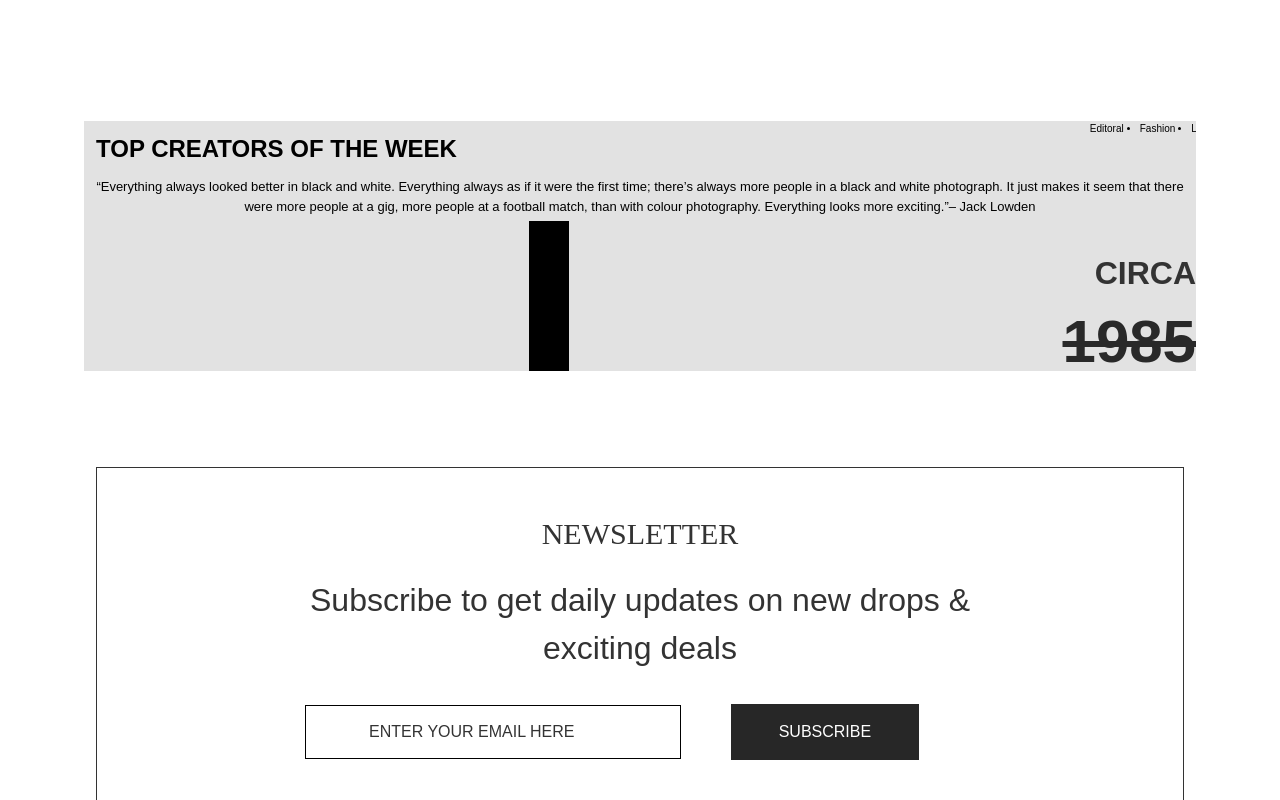
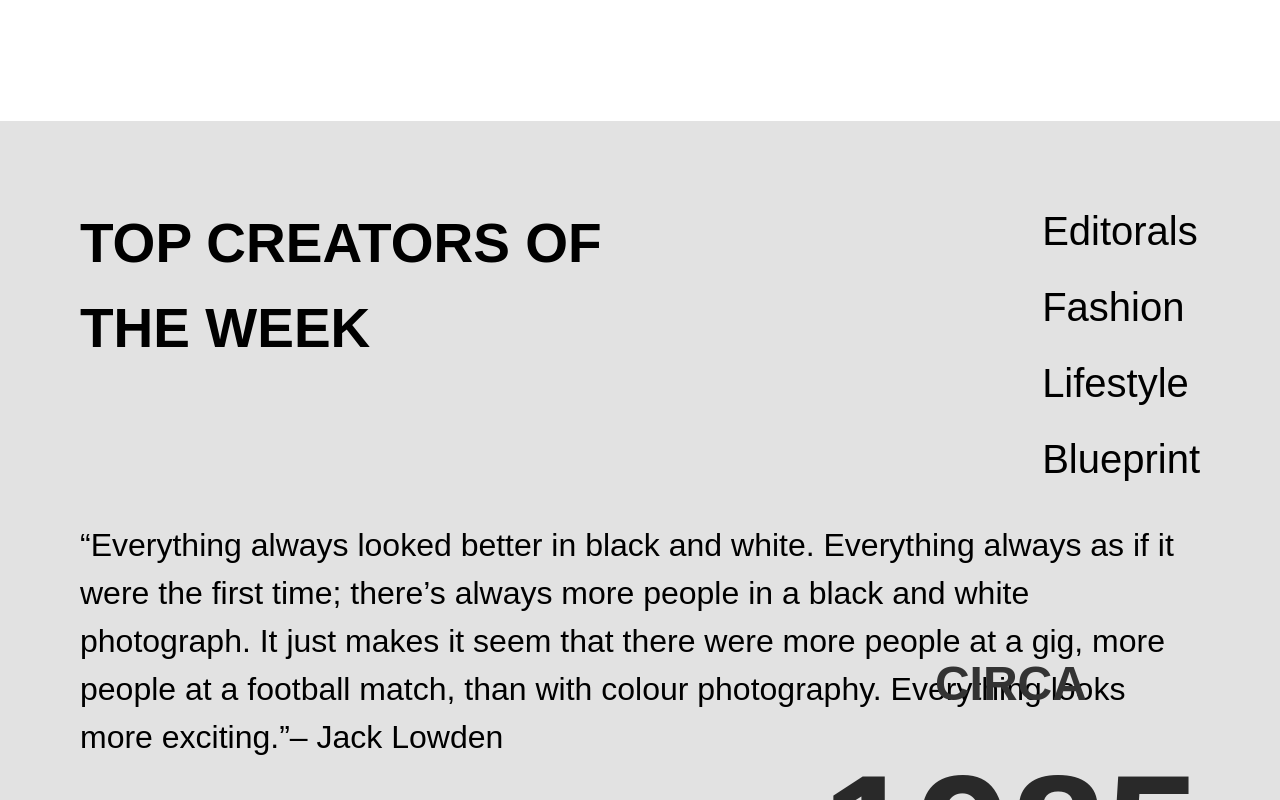
Before and after one commit to eniiku/Artsy, a React (Vite) app: page / in a window 1280 px wide. Shown: the part 2940-3740 px from the top of the page. Built offline with nearby package versions, Linux system fonts and the light colour scheme; a web font is replaced by a local one.

Commit message:
feat(HomePage): create desktop view for top creators section

```diff
--- a/src/views/Home/HomePage/HomePage.tsx
+++ b/src/views/Home/HomePage/HomePage.tsx
@@ -204,23 +204,41 @@ const HomePage = () => {
 
       <section
         aria-label='showcase of the best creators for the week'
-        className='bg-light_gray_clr-300 -mx-3 relative h-[250px] overflow-hidden'
+        className='bg-light_gray_clr-300 -mx-3 relative h-[250px] overflow-hidden lg:-mx-24
+          lg:h-[922px] lg:p-20 lg:overflow-visible'
       >
         <div className='flex items-start justify-between'>
-          <h1 className='font-clash_display font-semibold text-2xl uppercase p-3 text-left '>
+          <h1
+            className='font-clash_display font-semibold text-2xl uppercase p-3 text-left lg:text-[55px]
+            lg:w-[50%] lg:p-0 lg:leading-[155.5%]'
+          >
             top creators of the week
           </h1>
 
-          <ul className='flex font-clash_display text-[10px] capitalize -mr-8 gap-4'>
-            <li>editoral</li>
+          <div className=' block lg:flex lg:items-center lg:gap-8 h-full'>
+            <div className='min-h-full w-[10px] bg-light_gray_clr-500 hidden lg:block relative rounded-[50px]'>
+              <div className='h-1/4 absolute bottom-0 bg-dark_gray_clr-300'></div>
+            </div>
 
-            <li className='list-disc'>fashion</li>
+            <ul
+              className='flex font-clash_display text-[10px] capitalize -mr-8 gap-4 lg:mr-0 lg:flex-col
+              lg:text-[40px]'
+            >
+              <li className='list-disc lg:list-none'>editorals</li>
 
-            <li className='list-disc'>lifestyle</li>
-          </ul>
+              <li className='list-disc lg:list-none'>fashion</li>
+
+              <li className='list-disc lg:list-none'>lifestyle</li>
+
+              <li className='hidden lg:block lg:list-none'>blueprint</li>
+            </ul>
+          </div>
         </div>
 
-        <div className='font-clash_display font-extralight text-[13px] text-opacity-50 text-center'>
+        <div
+          className='font-clash_display font-extralight text-[13px] text-opacity-50 text-center
+          lg:text-[32px] lg:my-8 lg:text-left'
+        >
           “Everything always looked better in black and white. Everything always
           as if it were the first time; there’s always more people in a black
           and white photograph. It just makes it seem that there were more
@@ -228,15 +246,20 @@ const HomePage = () => {
           photography. Everything looks more exciting.”– Jack Lowden
         </div>
 
-        <div className='font-clash_display font-bold absolute z-10 text-right -bottom-4 right-0'>
-          <p className='text-[32px] uppercase text-dark_gray_clr-200'>circa</p>
+        <div
+          className='font-clash_display font-bold absolute z-10 text-right -bottom-4 right-0
+        lg:right-20 lg:bottom-20'
+        >
+          <p className='text-[32px] uppercase text-dark_gray_clr-200 lg:text-5xl lg:text-center'>
+            circa
+          </p>
 
-          <p className='text-[60px] line-through text-dark_gray_clr-700'>
+          <p className='text-[60px] line-through text-dark_gray_clr-700 lg:text-[170px]'>
             1985
           </p>
         </div>
 
-        <div className='absolute z-30 bottom-0 left-[40%] w-[40px] h-[150px] bg-black'></div>
+        <div className='absolute z-30 bottom-0 left-[40%] w-[40px] h-[150px] bg-black lg:left-[50%] lg:-bottom-12'></div>
       </section>
 
       {/* Footer Section */}
```
